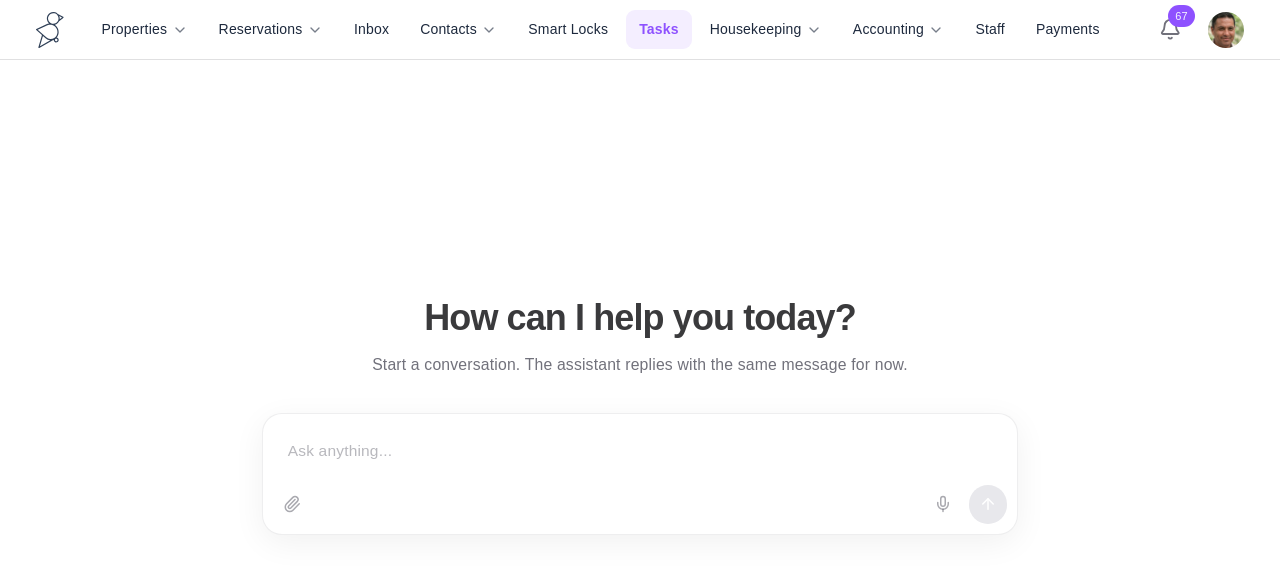
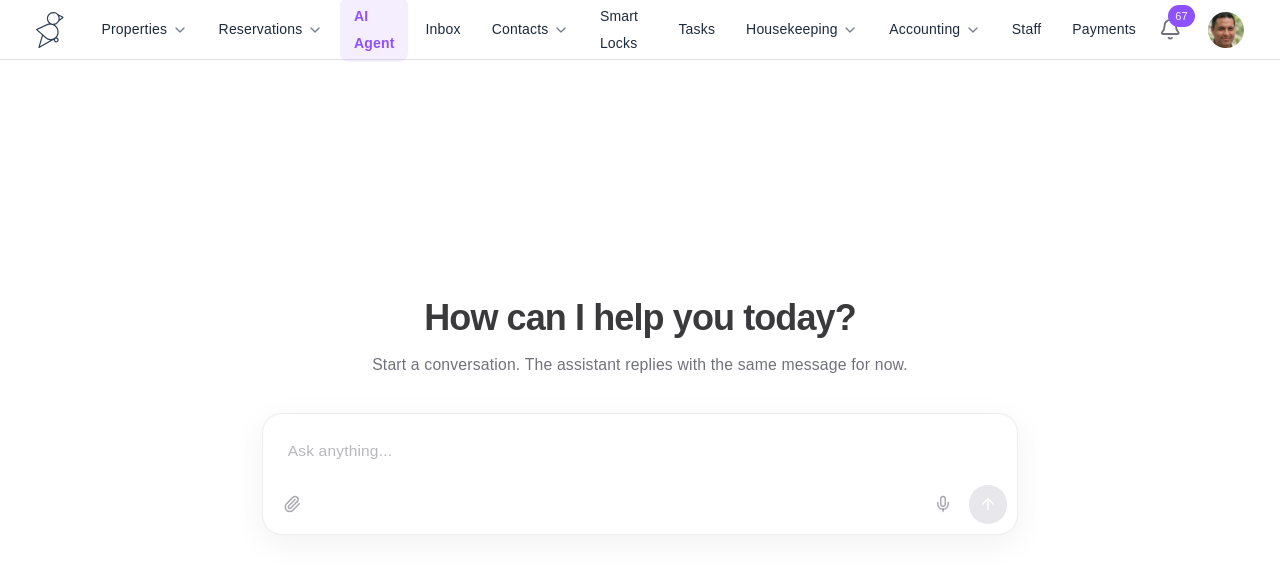
Before and after one commit to tiobedil/nest-agentic-demo, a React (Vite) app: page / in a window 1280 px wide. Shown: the top 574 px of the page. Built offline with nearby package versions, Linux system fonts and the light colour scheme.

Commit message:
feat: add AI Agent nav item, route-based active state, and RootLayout nav

```diff
--- a/src/App.tsx
+++ b/src/App.tsx
@@ -1,5 +1,4 @@
 import { useEffect, useRef, useState } from "react"
-import { TopNavbar } from "@/components/TopNavbar"
 import { PromptBar } from "@/components/chat/PromptBar"
 import { Thinking } from "@/components/chat/Thinking"
 import { StreamingText } from "@/components/chat/StreamingText"
@@ -16,9 +15,7 @@ export default function App() {
   const onDone = (id: string) => { setTurns(m => m.map(t => t.id === id ? { ...t, done: true, reply: REPLY } : t)) }
 
   return (
-    <div className="flex h-dvh flex-col bg-background">
-      <TopNavbar />
-
+    <div className="flex h-full flex-col bg-background">
       <div className="flex-1 overflow-y-auto bg-white">
         {!hasChat ? (
           <div className="flex h-full items-start justify-center p-6 pt-[240px] bg-white">
--- a/src/PageTest.tsx
+++ b/src/PageTest.tsx
@@ -1,4 +1,3 @@
-import { TopNavbar } from "@/components/TopNavbar"
 import { useEffect, useRef, useState } from "react"
 import { Search, Filter, Download, Settings, Plus, MoreVertical, Sparkle, Copy, ArrowUpDown, UserPlus } from "lucide-react"
 import { Thinking } from "@/components/chat/Thinking"
@@ -157,9 +156,7 @@ function Building({ name, location, image }: { name: string; location: string; i
 export function PageTest() {
   const [activeTab, setActiveTab] = useState<(typeof TABS)[number]["label"]>("All Tasks")
   const [search, setSearch] = useState("")
-  const [chatTurns, setChatTurns] = useState<{ id: string; user: string; done: boolean }[]>([
-    { id: "seed-1", user: "test", done: true },
-  ])
+  const [chatTurns, setChatTurns] = useState<{ id: string; user: string; done: boolean }[]>([])
 
   const send = (t: string) => setChatTurns((m) => [...m, { id: Date.now().toString(), user: t, done: false }])
   const onThinkingDone = (id: string) => setChatTurns((m) => m.map((t) => (t.id === id ? { ...t, done: true } : t)))
@@ -196,15 +193,13 @@ export function PageTest() {
   }, [])
 
   return (
-    <div className="flex h-dvh flex-col overflow-x-hidden bg-background font-sans">
-      <TopNavbar />
-
+    <div className="flex h-full flex-col overflow-x-hidden bg-background font-sans">
       <div className="flex flex-1 min-h-0 overflow-x-hidden">
         {/* Main content */}
         <main className="flex flex-1 min-h-0 flex-col overflow-x-hidden bg-white">
           <div className="mx-auto w-full max-w-none flex-1 min-h-0 px-8 pt-6 pb-6 flex flex-col">
             <div className="flex items-center justify-between pb-2">
-              <h1 className="text-lg font-semibold leading-7 text-slate-700">Task Management</h1>
+              <h1 className="text-lg font-semibold leading-7 text-slate-700">Tasks</h1>
               <div className="flex items-center gap-2">
                 <div className="relative">
                   <Search className="pointer-events-none absolute left-3 top-1/2 size-4 -translate-y-1/2 text-slate-500" />
@@ -356,13 +351,20 @@ export function PageTest() {
           </div>
 
           <div className="flex-1 overflow-y-auto px-4 py-9 space-y-9">
-            {chatTurns.map((t) => (
-              <div key={t.id} className="flex flex-col gap-3">
-                <div className="self-end max-w-[78%] rounded-2xl rounded-br-md bg-violet-100 px-4 py-2.5 text-sm text-violet-950">{t.user}</div>
-                <Thinking done={t.done} onDone={() => onThinkingDone(t.id)} />
-                {t.done && <div className="w-full"><StreamingText text={REPLY} /></div>}
+            {chatTurns.length === 0 ? (
+              <div className="flex flex-col items-center justify-center h-full gap-2 text-center">
+                <h3 className="text-[20px] font-semibold leading-[150%] text-slate-800">Welcome to Agent Chat</h3>
+                <p className="text-[16px] leading-[150%] text-slate-500">Ask me anything about your tasks — I&apos;m here to help you manage and resolve issues efficiently.</p>
               </div>
-            ))}
+            ) : (
+              chatTurns.map((t) => (
+                <div key={t.id} className="flex flex-col gap-3">
+                  <div className="self-end max-w-[78%] rounded-2xl rounded-br-md bg-violet-100 px-4 py-2.5 text-sm text-violet-950">{t.user}</div>
+                  <Thinking done={t.done} onDone={() => onThinkingDone(t.id)} />
+                  {t.done && <div className="w-full"><StreamingText text={REPLY} /></div>}
+                </div>
+              ))
+            )}
           </div>
 
           <div className="shrink-0 flex justify-center bg-white px-4 pb-6">
--- a/src/Playground.tsx
+++ b/src/Playground.tsx
@@ -1,7 +1,3 @@
-import { TopNavbar } from "@/components/TopNavbar"
-
 export function Playground() {
-  return (
-    <TopNavbar />
-  )
+  return null
 }
--- a/src/RootLayout.tsx
+++ b/src/RootLayout.tsx
@@ -1,11 +1,15 @@
 import { Agentation } from "agentation"
 import { Outlet } from "react-router-dom"
+import { TopNavbar } from "@/components/TopNavbar"
 
 export function RootLayout() {
   return (
-    <>
-      <Outlet />
+    <div className="flex h-dvh flex-col bg-background">
+      <TopNavbar />
+      <div className="flex-1 overflow-hidden">
+        <Outlet />
+      </div>
       {import.meta.env.DEV && <Agentation />}
-    </>
+    </div>
   )
 }
--- a/src/components/TopNavbar.tsx
+++ b/src/components/TopNavbar.tsx
@@ -1,17 +1,25 @@
+import { NavLink } from "react-router-dom"
 import { Bell } from "lucide-react"
 
-const NAV_ITEMS = [
-  { label: "Properties", dropdown: true },
-  { label: "Reservations", dropdown: true },
-  { label: "Inbox" },
-  { label: "Contacts", dropdown: true },
-  { label: "Smart Locks" },
-  { label: "Tasks", active: true },
-  { label: "Housekeeping", dropdown: true },
-  { label: "Accounting", dropdown: true },
-  { label: "Staff" },
-  { label: "Payments" },
-] as const
+type NavItem = {
+  label: string
+  to: string
+  dropdown?: boolean
+}
+
+const NAV_ITEMS: NavItem[] = [
+  { label: "Properties", to: "#", dropdown: true },
+  { label: "Reservations", to: "#", dropdown: true },
+  { label: "AI Agent", to: "/" },
+  { label: "Inbox", to: "#" },
+  { label: "Contacts", to: "#", dropdown: true },
+  { label: "Smart Locks", to: "#" },
+  { label: "Tasks", to: "/page-test" },
+  { label: "Housekeeping", to: "#", dropdown: true },
+  { label: "Accounting", to: "#", dropdown: true },
+  { label: "Staff", to: "#" },
+  { label: "Payments", to: "#" },
+]
 
 function ChevronDown() {
   return (
@@ -41,20 +49,36 @@ export function TopNavbar({
       <div className="flex items-center">
         <Logo />
         <nav className="ml-[24px] hidden items-center gap-[4px] lg:flex">
-          {NAV_ITEMS.map((item) => (
-            <a
-              key={item.label}
-              href="#"
-              className={`flex items-center rounded-md px-3 py-[6px] text-[14px] transition-colors ${
-                "active" in item && item.active
-                  ? "bg-primary/10 font-semibold text-primary"
-                  : "text-slate-800 hover:bg-gray-100 hover:text-slate-800"
-              }`}
-            >
-              {item.label}
-              {"dropdown" in item && item.dropdown && <ChevronDown />}
-            </a>
-          ))}
+          {NAV_ITEMS.map((item) => {
+            if (item.to === "#") {
+              return (
+                <span
+                  key={item.label}
+                  className="flex cursor-default items-center rounded-md px-3 py-[6px] text-[14px] text-slate-800 transition-colors hover:bg-gray-100"
+                >
+                  {item.label}
+                  {item.dropdown && <ChevronDown />}
+                </span>
+              )
+            }
+            return (
+              <NavLink
+                key={item.label}
+                to={item.to}
+                end={item.to === "/"}
+                className={({ isActive }) =>
+                  `flex items-center rounded-md px-3 py-[6px] text-[14px] transition-colors ${
+                    isActive
+                      ? "bg-primary/10 font-semibold text-primary"
+                      : "text-slate-800 hover:bg-gray-100 hover:text-slate-800"
+                  }`
+                }
+              >
+                {item.label}
+                {item.dropdown && <ChevronDown />}
+              </NavLink>
+            )
+          })}
         </nav>
       </div>
 
```
